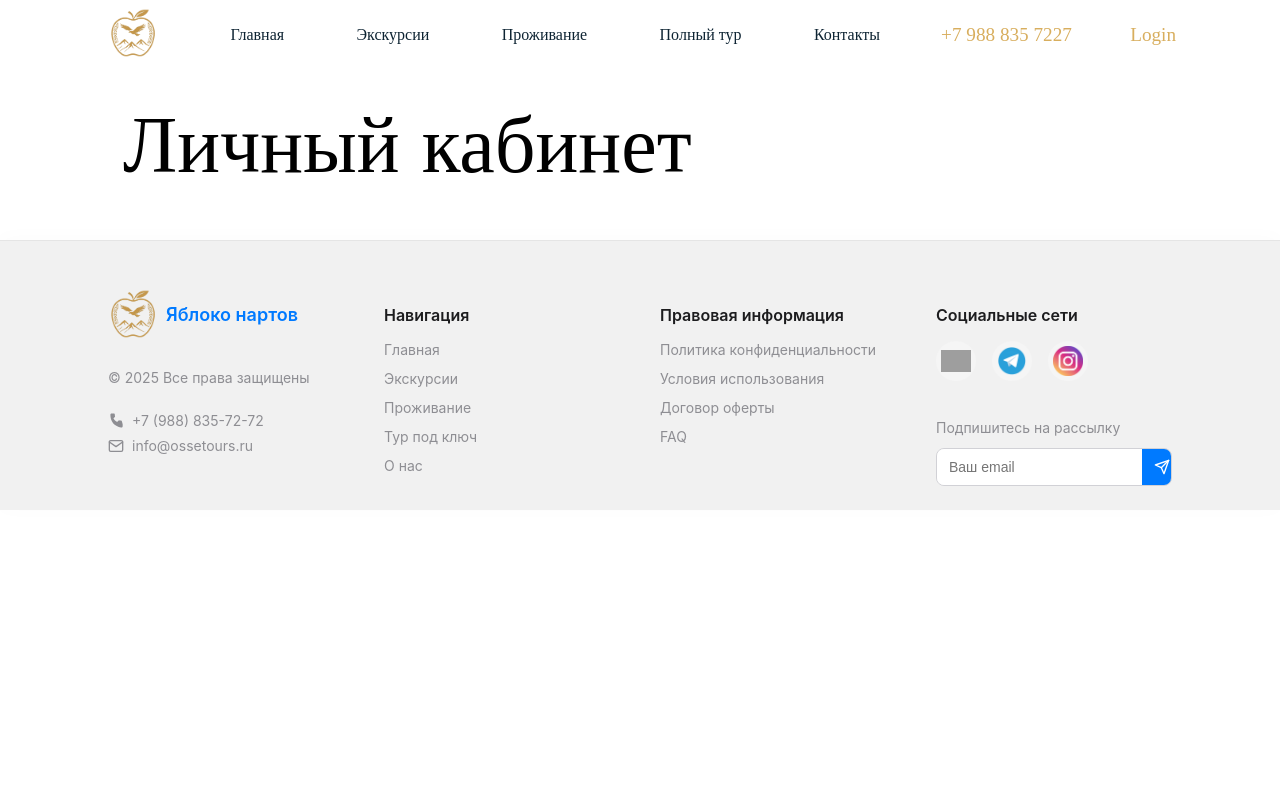
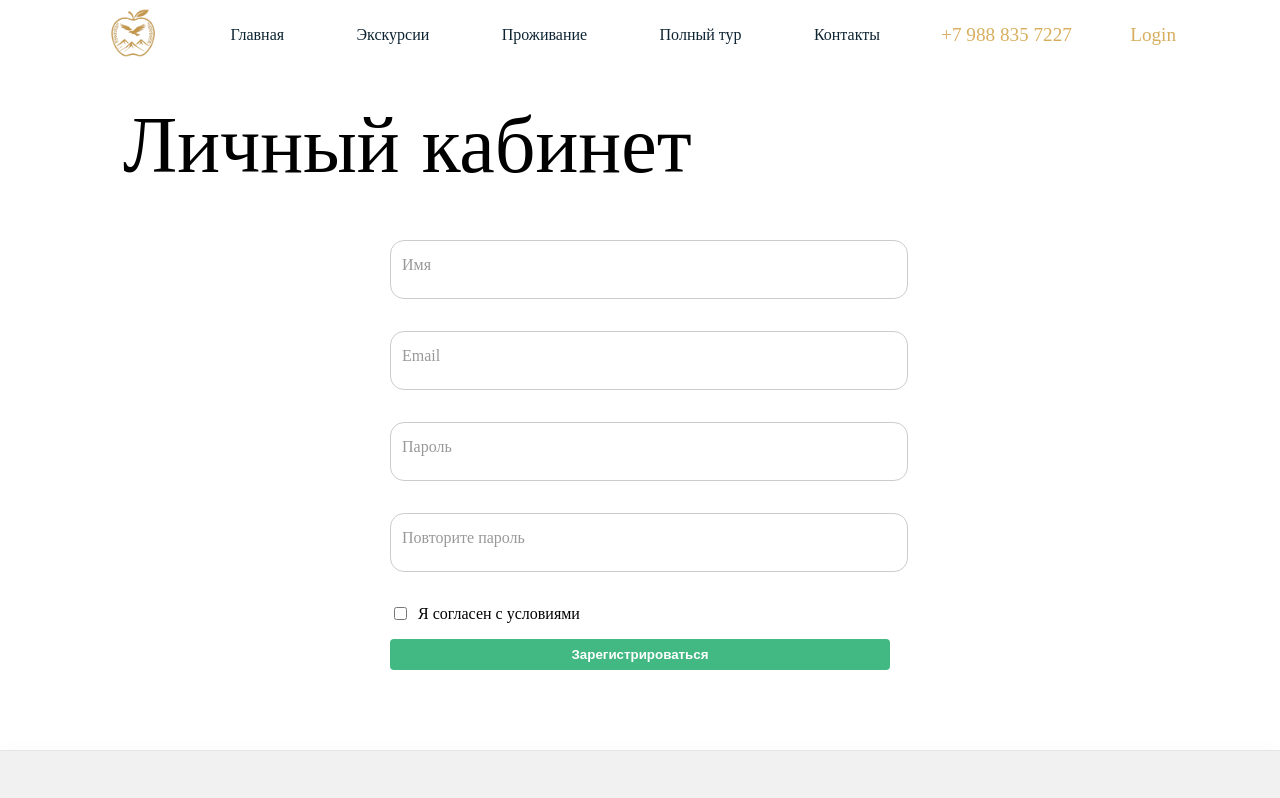
Before and after one commit to maratakoev/alania-voyage-nuxt3, a Nuxt app: page /login in a window 1280 px wide. Shown: the top 798 px of the page. Built offline with nearby package versions, Linux system fonts and the light colour scheme; grey boxes are pictures that could not be loaded.

Commit message:
сделал скелет рег форм

```diff
--- /dev/null
+++ b/components/BaseInput.vue
@@ -0,0 +1,77 @@
+<template>
+  <div class="base-input">
+    <input
+      :id="id"
+      :name="name"
+      :type="type"
+      :placeholder="placeholder"
+      :value="modelValue"
+      @input="$emit('update:modelValue', $event.target.value)"
+      :required="required"
+      :disabled="disabled"
+      class="base-input__field"
+    />
+    <label :for="id"
+    :class="{ active: modelValue }"
+
+      class="base-input__label">{{ label }}</label>
+
+  </div>
+</template>
+
+<script setup>
+import { computed } from 'vue';
+
+const props = defineProps({
+  modelValue: [String, Number],
+  label: String,
+  id: String,
+  name: String,
+  type: { type: String, default: 'text' },
+  placeholder: String,
+  required: { type: Boolean, default: false },
+  disabled: { type: Boolean, default: false },
+});
+
+const emit = defineEmits(['update:modelValue']);
+</script>
+
+<style scoped>
+.base-input {
+  position: relative;
+  margin-bottom: 1rem;
+}
+.base-input__label {
+  position: absolute;
+  top: 1rem;
+  left: 0.5rem;
+  transition: 0.2s ease;
+  color: #999;
+  font-size: 1rem;
+  pointer-events: none;
+  background: white;
+  padding: 0 0.25rem;
+  background-color: transparent;
+}
+
+.base-input__field:focus + .base-input__label,
+.base-input__label.active {
+  top: 0.2rem;
+  font-size: 0.75rem;
+  color: #42b983;
+}
+
+.base-input__field {
+  display: flex;
+  align-items: center; /* вертикальное центрирование */
+  padding-left: 0.5rem;
+  padding-right: 0.5rem;
+  font-size: 1.5rem;
+  width: 100%;
+  height: 55px;
+  border: 1px solid #ccc;
+  border-radius: 14px;
+}
+
+
+</style>
--- /dev/null
+++ b/components/RegistrationForm.vue
@@ -0,0 +1,75 @@
+<template>
+  <form class="register-form" @submit.prevent="handleSubmit">
+    <BaseInput v-model="form.name" label="Имя" name="name" id="name" required />
+    <BaseInput v-model="form.email" label="Email" name="email" id="email" type="email" required />
+    <BaseInput v-model="form.password" label="Пароль" name="password" id="password" type="password" required />
+    <BaseInput
+      v-model="form.confirmPassword"
+      label="Повторите пароль"
+      name="confirmPassword"
+      id="confirmPassword"
+      type="password"
+      required
+    />
+
+    <label class="register-form__checkbox">
+      <input type="checkbox" v-model="form.agree" required />
+      Я согласен с условиями
+    </label>
+
+    <button type="submit" class="register-form__submit">Зарегистрироваться</button>
+  </form>
+</template>
+
+<script setup>
+import { reactive } from 'vue';
+import BaseInput from '@/components/BaseInput.vue';
+
+const form = reactive({
+  name: '',
+  email: '',
+  password: '',
+  confirmPassword: '',
+  agree: false,
+});
+
+const handleSubmit = () => {
+  if (form.password !== form.confirmPassword) {
+    alert('Пароли не совпадают');
+    return;
+  }
+  if (!form.agree) {
+    alert('Нужно согласиться с условиями');
+    return;
+  }
+  // Отправка данных на сервер
+  console.log('Регистрация:', form);
+};
+</script>
+
+<style scoped>
+.register-form {
+  display: flex;
+  flex-direction: column;
+  gap: 1rem;
+}
+
+.register-form__checkbox {
+  display: flex;
+  align-items: center;
+  gap: 0.5rem;
+}
+
+.register-form__submit {
+  padding: 0.5rem 1rem;
+  cursor: pointer;
+  background-color: #42b983;
+  color: white;
+  border: none;
+  border-radius: 4px;
+  font-weight: 600;
+}
+.register-form__submit:hover {
+  background-color: #369b6e;
+}
+</style>
--- a/pages/login.vue
+++ b/pages/login.vue
@@ -2,6 +2,8 @@
   <div class="login">
     <NavMenu class="nav" />
     <Content-title :title="contentTitle" class="content-title"/>
+
+    <RegistrationForm class="reg-form"></RegistrationForm>
     <Footer>
 
     </Footer>
@@ -12,7 +14,7 @@
 import NavMenu from '@/components/header/NavMenu.vue';
 import ContentTitle from '@/components/main-content/ContentTitle.vue';
 import Footer from '@/components/main-content/Footer.vue';
-
+import RegistrationForm from '~/components/RegistrationForm.vue';
 const contentTitle = 'Личный кабинет';
 
 
@@ -34,4 +36,12 @@ const contentTitle = 'Личный кабинет';
   margin-top: -70px;
 }
 
+.reg-form {
+  margin-left: auto;
+  margin-right: auto;
+  max-width: 500px;
+  margin-bottom: 5rem;
+
+}
+
 </style>
```
